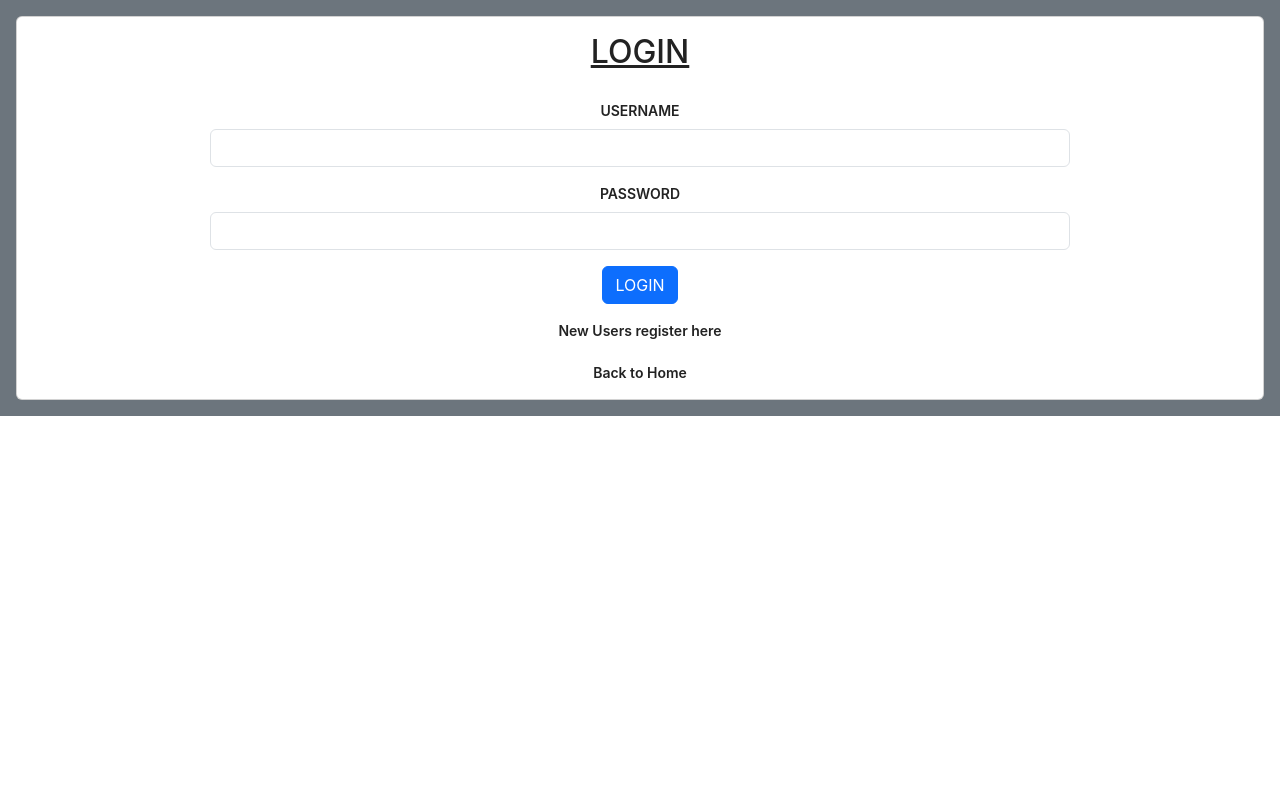
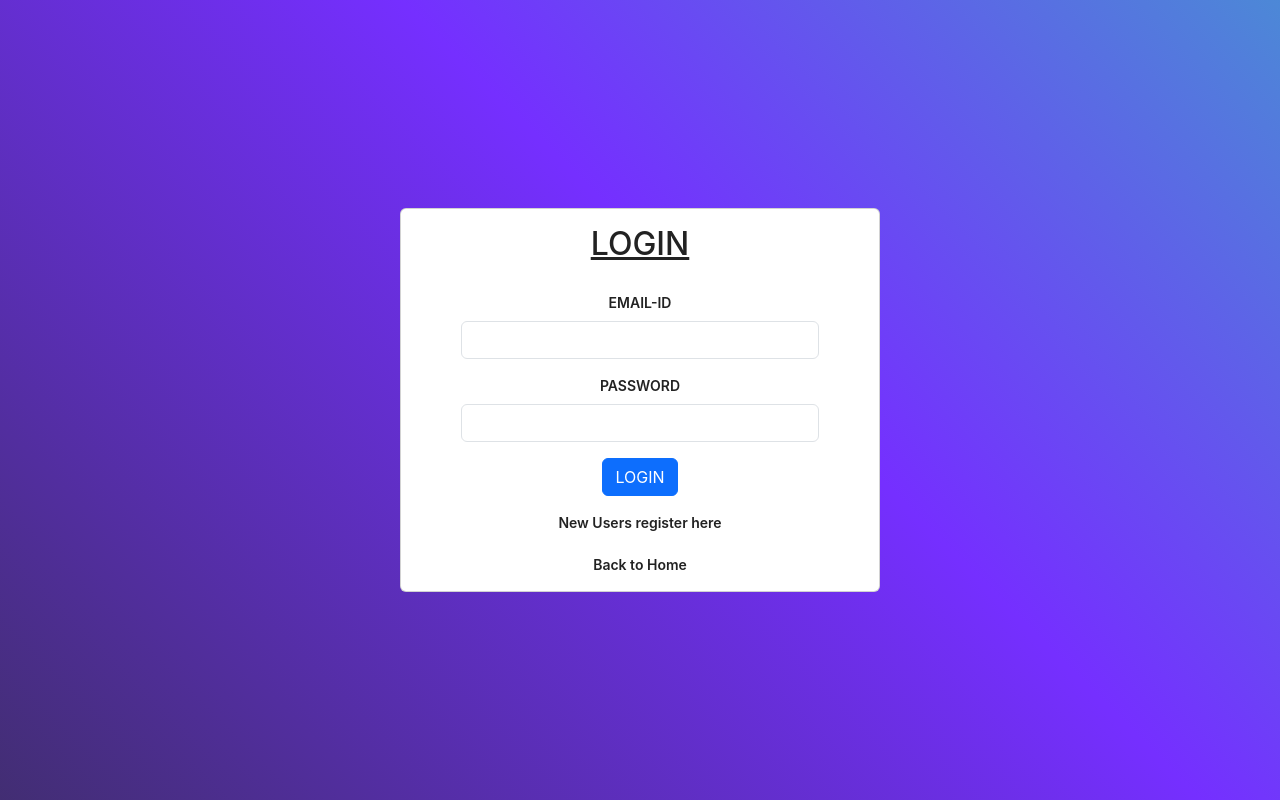
Before and after one commit to amaldevk/FitFusion-frontend-react, a React (Create React App) app: page /userlogin in a window 1280 px wide. Built offline with nearby package versions, Linux system fonts and the light colour scheme.

Commit message:
login modified

```diff
--- a/src/App.css
+++ b/src/App.css
@@ -41,13 +41,14 @@
 
 
 
-.cardlogin {
+.login {
   width: 300px;
   align-items: center;
   height: 100vh;
-  width:100vh;
+  width:60vh;
   display: flex;
   justify-content: center;
+
 }
 .card-body{
 
@@ -58,3 +59,17 @@
   font-weight: 600;
   color: rgb(34, 34, 34);
 }
+
+.background{
+  width: 100%;
+    height: 100%;
+    position: absolute;
+    background: linear-gradient(45deg,#752FFF, #2d2d39, #752FFF , #27DBB1,#FFDC18, #7d4537);
+    background-size: 600% 100%;
+    animation: gradient 16s linear infinite;
+    animation-direction: alternate;
+}
+@keyframes gradient {
+  0% {background-position: 0%}
+  100% {background-position: 100%}
+}
--- a/src/components/AdminLogin.jsx
+++ b/src/components/AdminLogin.jsx
@@ -33,7 +33,7 @@ const AdminLogin = () => {
     }
     return (
         <div><center>
-            <div class="bg-secondary p-3">
+            <div class="background">
             <div class="login">
                 <div class="card">
                     <div className="container">
--- a/src/components/UserLogin.jsx
+++ b/src/components/UserLogin.jsx
@@ -29,7 +29,7 @@ const UserLogin = () => {
                     navigate("/userhome")
                     setInput(
                         {
-                            username: "",
+                            emailid: "",
                             password: "",
 
                         }
@@ -40,7 +40,7 @@ const UserLogin = () => {
                         alert("Registration Fee not paid")
                         setInput(
                             {
-                                username: "",
+                                emailid: "",
                                 password: "",
 
                             }
@@ -55,7 +55,7 @@ const UserLogin = () => {
                     alert("Something went wrong")
                     setInput(
                         {
-                            username: "",
+                            emailid: "",
                             password: "",
 
                         }
@@ -67,7 +67,7 @@ const UserLogin = () => {
     }
     return (
         <center>
-            <div class="bg-secondary p-3">
+            <div class="background">
                 <div>
                     <div class="login">
                     <div class="card">
@@ -78,8 +78,8 @@ const UserLogin = () => {
                                     <div className="col col-12 col-sm-12 col-md-12 col-lg-12 col-xl-12 col-xxl-12 ">
                                         <div className="row g-3">
                                             <div className="col col-12 col-sm-12 col-md-12 col-lg-12 col-xl-12 col-xxl-12">
-                                                <label htmlFor="" className="form-label">USERNAME</label>
-                                                <input type="text" className="form-control" name="username" value={input.username} onChange={inputHandler} />
+                                                <label htmlFor="" className="form-label">EMAIL-ID</label>
+                                                <input type="text" className="form-control" name="emailid" value={input.emailid} onChange={inputHandler} />
                                             </div>
                                             <div className="col col-12 col-sm-12 col-md-12 col-lg-12 col-xl-12 col-xxl-12">
                                                 <label htmlFor="" className="form-label">PASSWORD</label>
```
